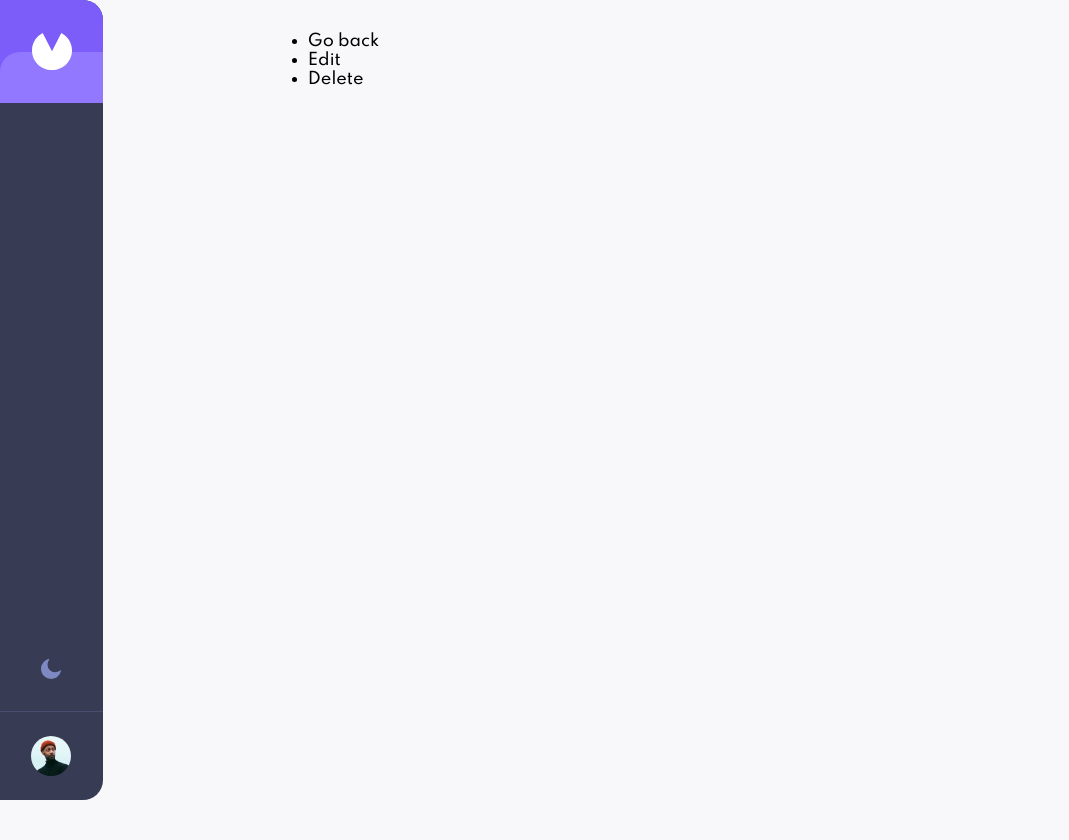
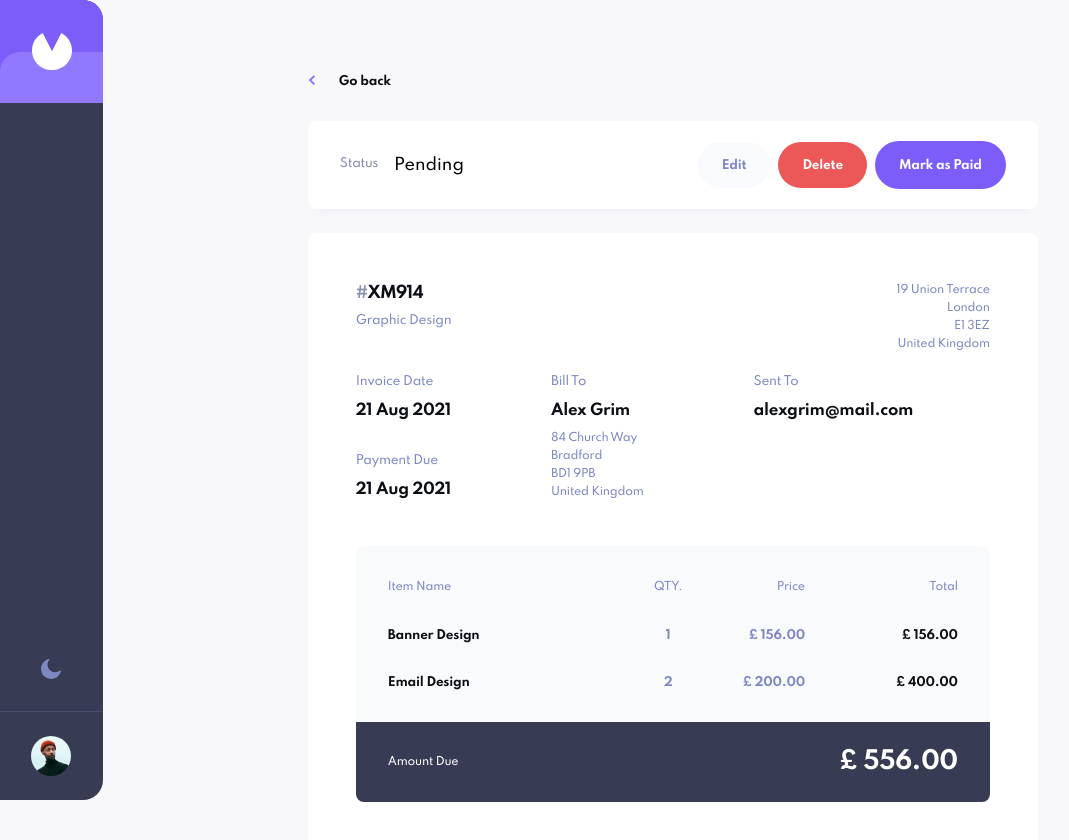
Before and after one commit to cristianelias/Invoice-App, a React (Vite) app: page /view-invoice in a window 1280 px wide. Shown: the top 840 px of the page, without its empty margins (0-1069 px from the left). Before the commit the page ends 800 px from the top, so only its background shows below. Built offline with nearby package versions, Linux system fonts and the light colour scheme.

Commit message:
Maquetado ViewInvoice

```diff
--- a/src/Pages/ViewInvoice/ViewInvoice.css
+++ b/src/Pages/ViewInvoice/ViewInvoice.css
@@ -1,4 +1,281 @@
 .view-invoice {
-  margin-top: 32px;
+  margin: 64px 0 54px 0;
   grid-column: 3/4;
 }
+
+.page-navigation {
+  margin-bottom: 22px;
+}
+
+.page-navigation__button {
+  padding: 10px 5px 10px 24px;
+  font-weight: bold;
+  font-size: 12px;
+  line-height: 15px;
+  letter-spacing: -0.25px;
+  color: #0c0e16;
+}
+
+.modify-invoice {
+  width: 100%;
+  height: 88px;
+  padding: 0 32px 0 32px;
+  background-color: #ffffff;
+  box-shadow: 0px 10px 10px -10px rgba(72, 84, 159, 0.100397);
+  border-radius: 8px;
+  display: flex;
+  justify-content: space-between;
+  align-items: center;
+}
+
+.modify-invoice__payment-status {
+  display: flex;
+}
+
+.modify-invoice__label {
+  color: #858bb2;
+  font-weight: 500;
+  font-size: 12px;
+  line-height: 15px;
+  letter-spacing: -0.25px;
+  margin-right: 16px;
+}
+
+.invoice-actions {
+  font-weight: bold;
+  font-size: 12px;
+  line-height: 15px;
+  letter-spacing: -0.25px;
+}
+
+.invoice-actions__edit {
+  color: #7e88c3;
+  background: #f9fafe;
+  padding: 17px 24px 16px 24px;
+  border-radius: 24px;
+  margin-right: 8px;
+}
+
+.invoice-actions__delete {
+  color: #ffffff;
+  background: #ec5757;
+  padding: 17px 24px 16px 24px;
+  border-radius: 24px;
+  margin-right: 8px;
+}
+
+.invoice-actions__paid {
+  color: #ffffff;
+  background: #7c5dfa;
+  padding: 17px 24px 16px 24px;
+  border-radius: 24px;
+}
+
+.invoice-details {
+  width: 100%;
+  height: 631px;
+  margin-top: 24px;
+  padding: 48px;
+  background-color: #ffffff;
+  box-shadow: 0px 10px 10px -10px rgba(72, 84, 159, 0.100397);
+  border-radius: 8px;
+}
+
+.billing {
+  margin-bottom: 45px;
+}
+
+.billing-two-columns {
+  display: flex;
+  justify-content: space-between;
+  margin-bottom: 21px;
+}
+
+.billing-two-columns__invoice-id {
+  font-weight: bold;
+  font-size: 16px;
+  line-height: 24px;
+  letter-spacing: -0.8px;
+  color: #0c0e16;
+}
+
+.billing-two-columns__invoice-hashtag {
+  color: #888eb0;
+}
+
+.billing-two-columns__project-description {
+  font-weight: 500;
+  font-size: 12px;
+  line-height: 15px;
+  letter-spacing: -0.25px;
+  color: #7e88c3;
+  margin-top: 8px;
+}
+
+.four-texts {
+  font-size: 11px;
+  line-height: 18px;
+  text-align: right;
+  letter-spacing: -0.229167px;
+  color: #7e88c3;
+}
+
+.four-texts__left {
+  text-align: left;
+  margin-top: 8px;
+}
+
+.billing-three-columns {
+  display: flex;
+}
+
+.billing-three-columns__first {
+  margin-right: 100px;
+}
+
+.title-and-subtitle--top {
+  margin-bottom: 32px;
+}
+
+.title-and-subtitle__title {
+  font-weight: 500;
+  font-size: 12px;
+  line-height: 15px;
+  letter-spacing: -0.25px;
+  color: #7e88c3;
+  margin-bottom: 12px;
+}
+
+.title-and-subtitle__subtitle {
+  font-weight: bold;
+  font-size: 15px;
+  line-height: 20px;
+  letter-spacing: -0.3125px;
+  color: #0c0e16;
+}
+
+.billing-three-columns__second {
+  margin-right: 110px;
+  text-align: left;
+}
+
+.pricing-table {
+  width: 100%;
+  background: #f9fafe;
+  border-radius: 8px 8px 0px 0px;
+  border-spacing: 0;
+  border-collapse: collapse;
+  table-layout: fixed;
+}
+
+.pricing-table__titles th {
+  font-weight: 500;
+  font-size: 11px;
+  line-height: 18px;
+  letter-spacing: -0.229167px;
+  color: #7e88c3;
+  padding-top: 32px;
+  padding-bottom: 32px;
+}
+
+.pricing-table-titles__item-name {
+  width: 222px;
+  padding-left: 32px;
+  text-align: left;
+}
+
+.pricing-table-titles__qty,
+.pricing-table-titles__price,
+.pricing-table-titles__total {
+  width: 29px;
+}
+
+.pricing-table-titles__price {
+  padding-left: 89px;
+  text-align: right;
+}
+
+.pricing-table-titles__total {
+  padding: 0 32px 0 108px;
+  text-align: right;
+}
+
+.pricing-table__row {
+  font-weight: bold;
+  font-size: 12px;
+  line-height: 15px;
+  letter-spacing: -0.25px;
+  color: #0c0e16;
+  height: 15px;
+}
+
+.pricing-table__row-item-name {
+  padding: 0 0 32px 32px;
+  height: 15px;
+}
+
+.pricing-table__row-qty,
+.pricing-table__row-price,
+.pricing-table__row-total {
+  padding-bottom: 32px;
+}
+
+.pricing-table__row-qty {
+  text-align: center;
+}
+
+.pricing-table__row-price,
+.pricing-table__row-total {
+  text-align: right;
+}
+
+.pricing-table__row-total {
+  padding-right: 32px;
+}
+
+.pricing-table__row-qty,
+.pricing-table__row-price {
+  color: #7e88c3;
+}
+
+..pricing-table--row-botomm {
+  padding-bottom: 40px;
+}
+
+.pricing-table__footer {
+  height: 80px;
+  background: #373b53;
+  color: #ffffff;
+}
+
+.pricing-table__footer-amount {
+  font-weight: 500;
+  font-size: 11px;
+  line-height: 18px;
+  letter-spacing: -0.2px;
+  padding-left: 32px;
+  text-align: left;
+}
+
+.pricing-table__footer-final-price {
+  width: 120px;
+  font-weight: bold;
+  font-size: 24px;
+  line-height: 32px;
+  text-align: right;
+  letter-spacing: -0.5px;
+  padding-right: 32px;
+  text-align: right;
+}
+
+/*
+first child es primer hijo
+last child es ultimo hijo
+*/
+table tr:last-child th:first-child {
+  border-bottom-left-radius: 8px;
+}
+
+table tr:last-child td:last-child {
+  border-bottom-right-radius: 8px;
+}
--- a/src/Pages/ViewInvoice/ViewInvoice.js
+++ b/src/Pages/ViewInvoice/ViewInvoice.js
@@ -13,19 +13,151 @@ const ViewInvoice = () => {
   return (
     <MainLayout>
       <div className="view-invoice">
-        <ul>
-          <li>
-            <button onClick={() => navigate(-1, { replace: true })}>
-              Go back
-            </button>
-          </li>
-          <li>
-            <Link to="/edit-invoice">Edit</Link>
-          </li>
-          <li>
-            <Link to="/">Delete</Link>
-          </li>
-        </ul>
+        <nav className="page-navigation">
+          <svg
+            className="page-navigation__svg"
+            width="7"
+            height="10"
+            xmlns="http://www.w3.org/2000/svg"
+          >
+            <path
+              d="M6.342.886L2.114 5.114l4.228 4.228"
+              stroke="#9277FF"
+              stroke-width="2"
+              fill="none"
+              fill-rule="evenodd"
+            />
+          </svg>
+          <button
+            className="page-navigation__button"
+            onClick={() => navigate(-1, { replace: true })}
+          >
+            Go back
+          </button>
+        </nav>
+
+        <article className="modify-invoice">
+          <div className="modify-invoice__payment-status">
+            <p className="modify-invoice__label">Status</p>
+            <span>Pending</span>
+          </div>
+
+          <div className="invoice-actions">
+            <Link className="invoice-actions__edit" to="/edit-invoice">
+              Edit
+            </Link>
+            <Link className="invoice-actions__delete" to="/">
+              Delete
+            </Link>
+            <button className="invoice-actions__paid">Mark as Paid</button>
+          </div>
+        </article>
+
+        <section className="invoice-details">
+          <article className="billing">
+            <div className="billing-two-columns">
+              <div>
+                <span className="billing-two-columns__invoice-id">
+                  <span className="billing-two-columns__invoice-hashtag">
+                    #
+                  </span>
+                  XM914
+                </span>
+                <p className="billing-two-columns__project-description">
+                  Graphic Design
+                </p>
+              </div>
+
+              <div className="four-texts">
+                <p>19 Union Terrace</p>
+                <p>London</p>
+                <p>E1 3EZ</p>
+                <p>United Kingdom</p>
+              </div>
+            </div>
+
+            <div className="billing-three-columns">
+              <div className="billing-three-columns__first">
+                <div className="title-and-subtitle title-and-subtitle--top">
+                  <h3 className="title-and-subtitle__title">Invoice Date</h3>
+                  <time className="title-and-subtitle__subtitle">
+                    21 Aug 2021
+                  </time>
+                </div>
+
+                <div className="title-and-subtitle">
+                  <h3 className="title-and-subtitle__title">Payment Due</h3>
+                  <time className="title-and-subtitle__subtitle">
+                    21 Aug 2021
+                  </time>
+                </div>
+              </div>
+
+              <div className="billing-three-columns__second">
+                <h3 className="title-and-subtitle__title">Bill To</h3>
+                <p className="title-and-subtitle__subtitle">Alex Grim</p>
+                <div className="four-texts four-texts__left">
+                  <p>84 Church Way</p>
+                  <p>Bradford</p>
+                  <p>BD1 9PB</p>
+                  <p>United Kingdom</p>
+                </div>
+              </div>
+
+              <div className="billing-three-columns__third">
+                <h3 className="title-and-subtitle__title">Sent To</h3>
+                <p className="title-and-subtitle__subtitle">
+                  alexgrim@mail.com
+                </p>
+              </div>
+            </div>
+          </article>
+
+          <table className="pricing-table">
+            <thead>
+              <tr className="pricing-table__titles">
+                <th className="pricing-table-titles__item-name">Item Name</th>
+                <th className="pricing-table-titles__qty">QTY.</th>
+                <th className="pricing-table-titles__price">Price</th>
+                <th className="pricing-table-titles__total">Total</th>
+              </tr>
+            </thead>
+
+            <tbody>
+              <tr className="pricing-table__row">
+                <td className="pricing-table__row-item-name">Banner Design</td>
+                <td className="pricing-table__row-qty">1</td>
+                <td className="pricing-table__row-price">£ 156.00</td>
+                <td className="pricing-table__row-total">£ 156.00</td>
+              </tr>
+              <tr className="pricing-table__row">
+                <td className="pricing-table__row-item-name pricing-table--row-botomm ">
+                  Email Design
+                </td>
+                <td className="pricing-table__row-qty pricing-table--row-botomm">
+                  2
+                </td>
+                <td className="pricing-table__row-price pricing-table--row-botomm ">
+                  £ 200.00
+                </td>
+                <td className="pricing-table__row-total pricing-table--row-botomm ">
+                  £ 400.00
+                </td>
+              </tr>
+            </tbody>
+
+            <tfoot>
+              <tr className="pricing-table__footer">
+                <th className="pricing-table__footer-amount" colspan="3">
+                  Amount Due
+                </th>
+                <td className="pricing-table__footer-final-price">
+                  <strong>£ 556.00</strong>
+                </td>
+              </tr>
+            </tfoot>
+          </table>
+        </section>
       </div>
     </MainLayout>
   );
```
